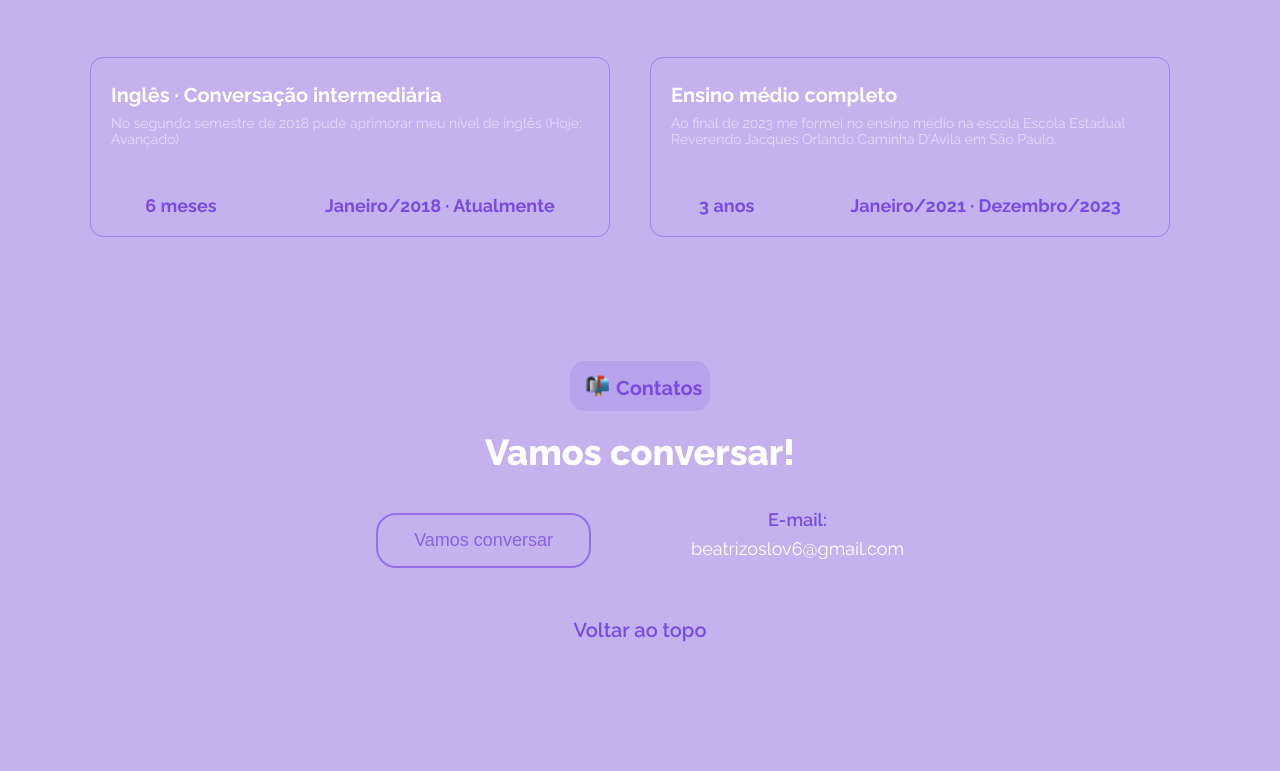
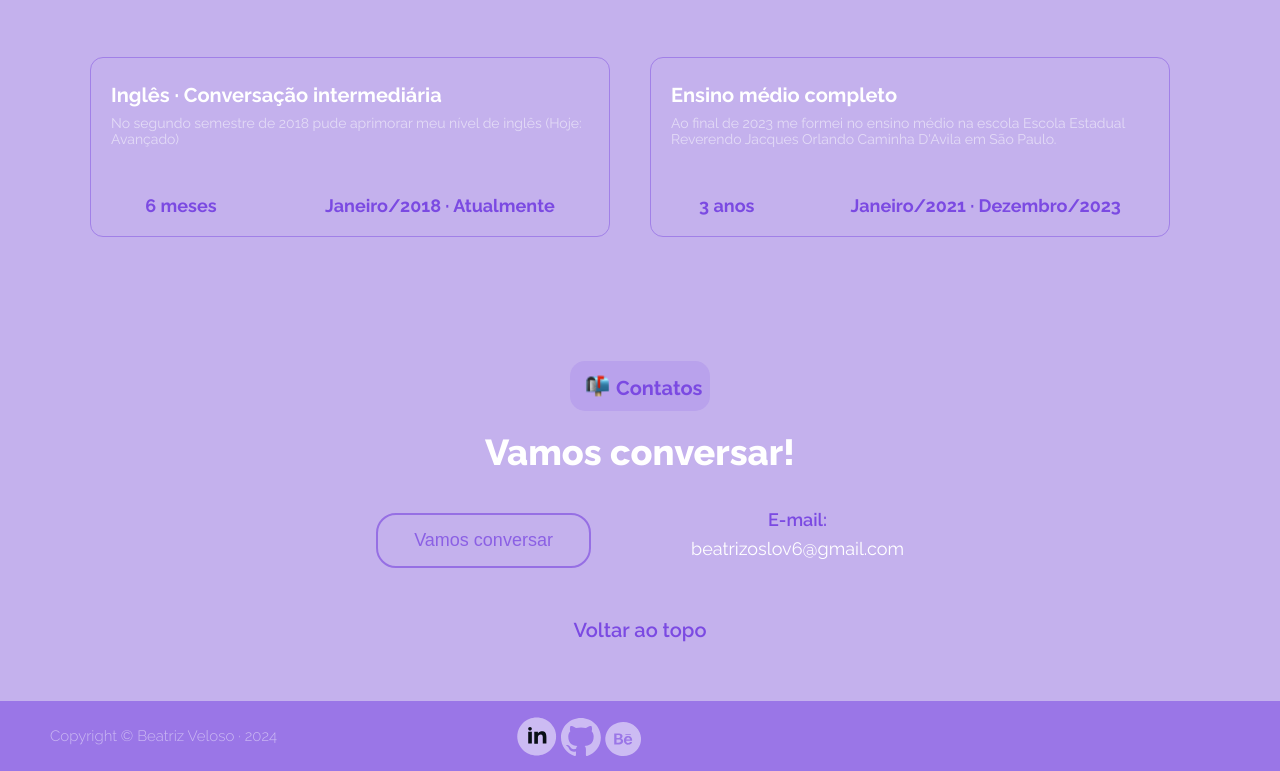
Before and after one commit to beatrizveloso/base-portifolio, a plain HTML site: page index.html in a window 1280 px wide. Shown: the part 2312-3083 px from the top of the page. Before the commit the page ends 3013 px from the top, so only its background shows below. Drawn offline with Linux system fonts and the light colour scheme; a web font is replaced by a local one.

Commit message:
feat: footer

```diff
--- a/css/style.css
+++ b/css/style.css
@@ -639,3 +639,25 @@ h1 {
     font-weight: 600;
     font-size: 20px;
 }
+
+footer{
+    width: 100%;
+    height: 70px;
+    background-color: #9A76E7;
+    display: flex;
+    padding-top: 16px;
+}
+
+footer h1{
+    padding-top: 10px;
+    padding-left: 50px;
+    padding-right: 240px;
+    color: #CCBAF3;
+    font-weight: 300;
+    font-size: 15px;
+}
+
+.footer-imgs img{
+    width: 40px;
+    height: 60px;
+}
--- a/index.html
+++ b/index.html
@@ -236,5 +236,13 @@
         </article>
     </section>
 
+    <footer>
+        <h1>Copyright © Beatriz Veloso · 2024</h1>
+        <div class="fotter-imgs">
+            <img src="img/in-icon.svg" alt="">
+            <img src="img/github-footer.svg" alt="">
+            <img src="img/behance-footer.svg" alt="">
+        </div>
+    </footer>
 </body>
 </html>
```
